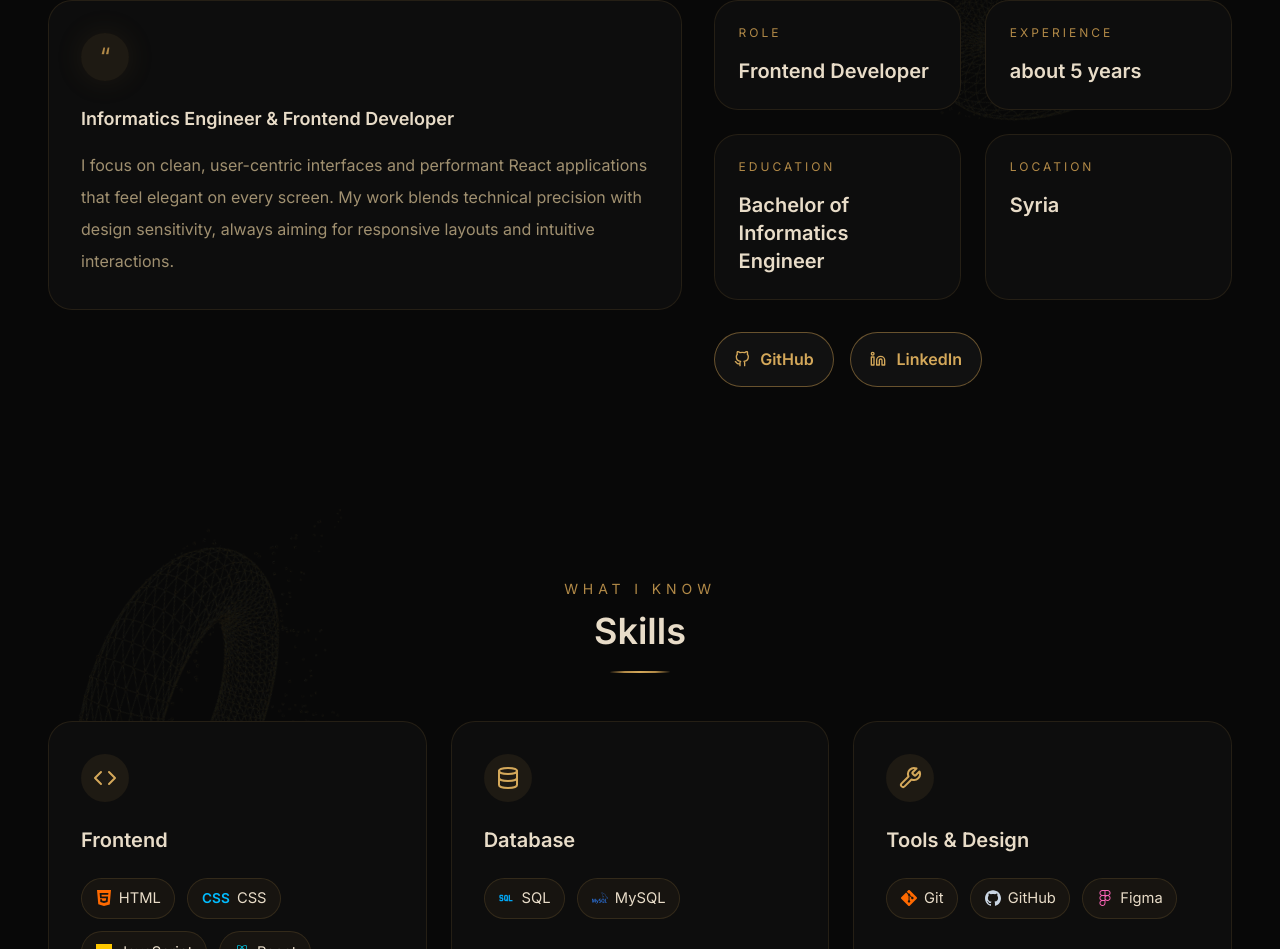
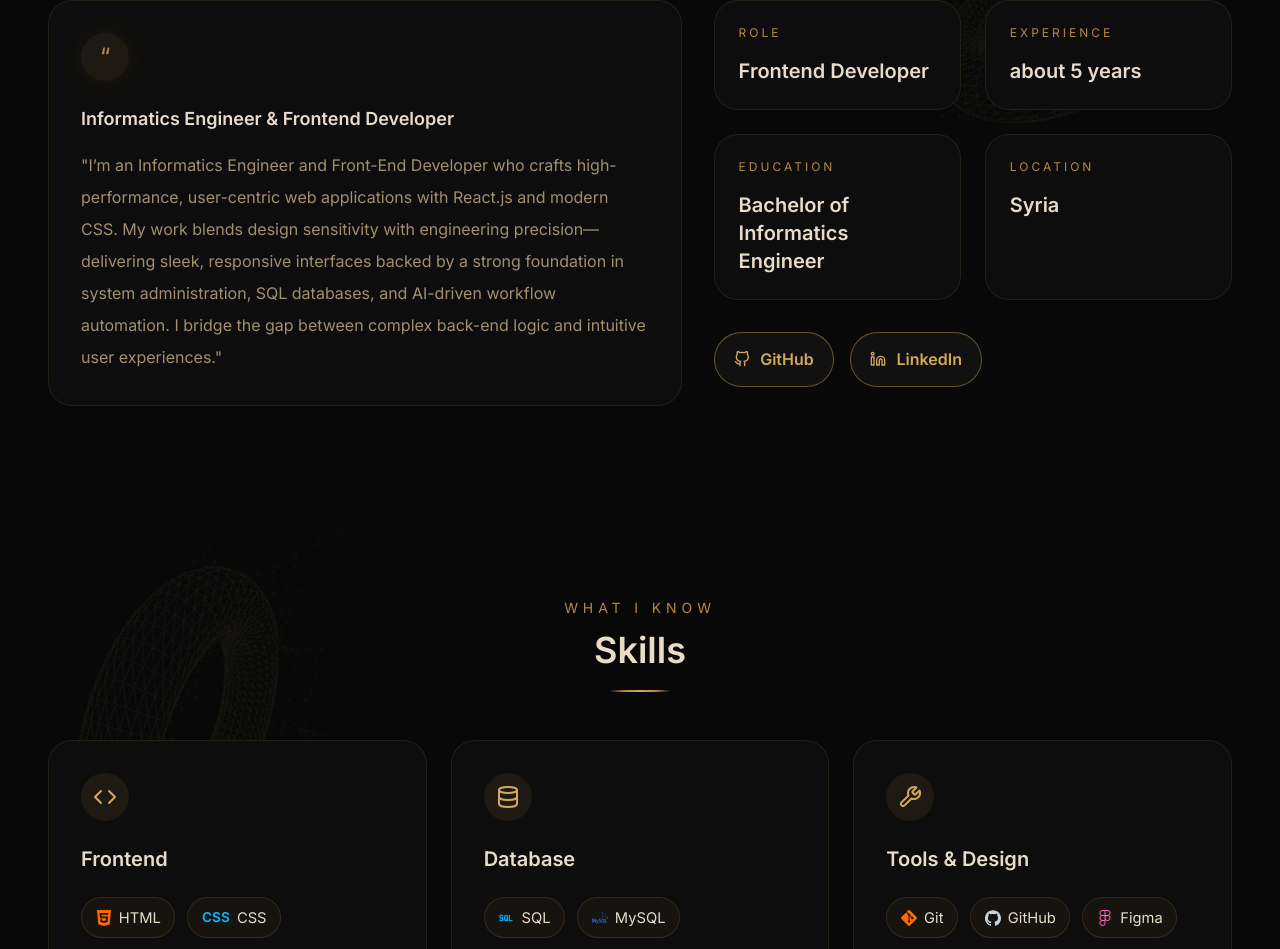
Before and after one commit to Elian-abboud/Portfolio, a React (Vite) app: page / in a window 1280 px wide. Shown: the part 871-1820 px from the top of the page. Built offline with nearby package versions, Linux system fonts and the light colour scheme.

Commit message:
edite the about section

```diff
--- a/src/components/About.jsx
+++ b/src/components/About.jsx
@@ -49,10 +49,13 @@ export default function About({ TorusDecor, AnimatedSection }) {
               </h3>
 
               <p className="mt-4 leading-8 text-[#a09070]">
-                I focus on clean, user-centric interfaces and performant React
-                applications that feel elegant on every screen. My work blends
-                technical precision with design sensitivity, always aiming for
-                responsive layouts and intuitive interactions.
+                "I’m an Informatics Engineer and Front-End Developer who crafts
+                high-performance, user-centric web applications with React.js
+                and modern CSS. My work blends design sensitivity with
+                engineering precision—delivering sleek, responsive interfaces
+                backed by a strong foundation in system administration, SQL
+                databases, and AI-driven workflow automation. I bridge the gap
+                between complex back-end logic and intuitive user experiences."
               </p>
             </div>
           </AnimatedSection>
```
